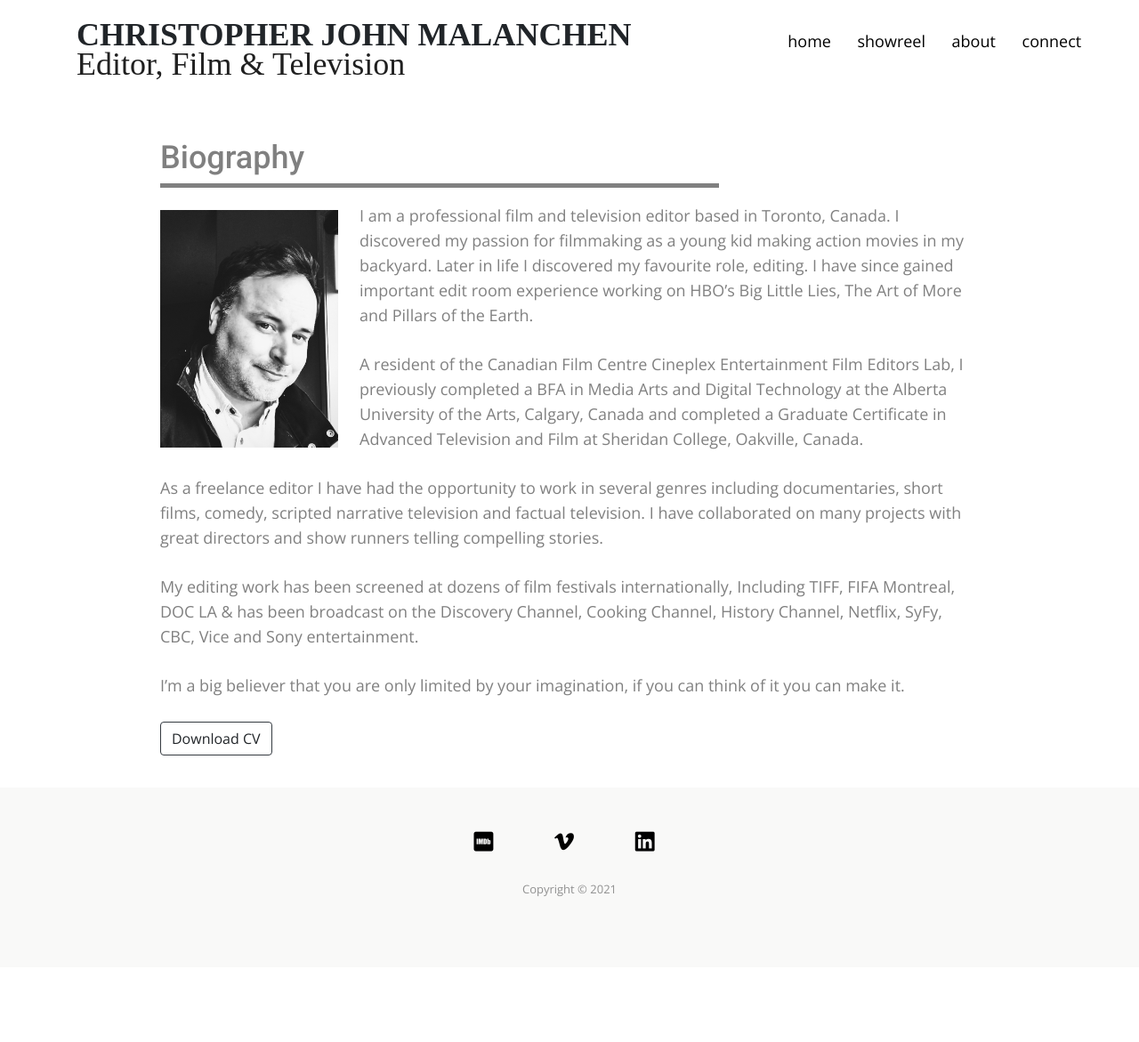
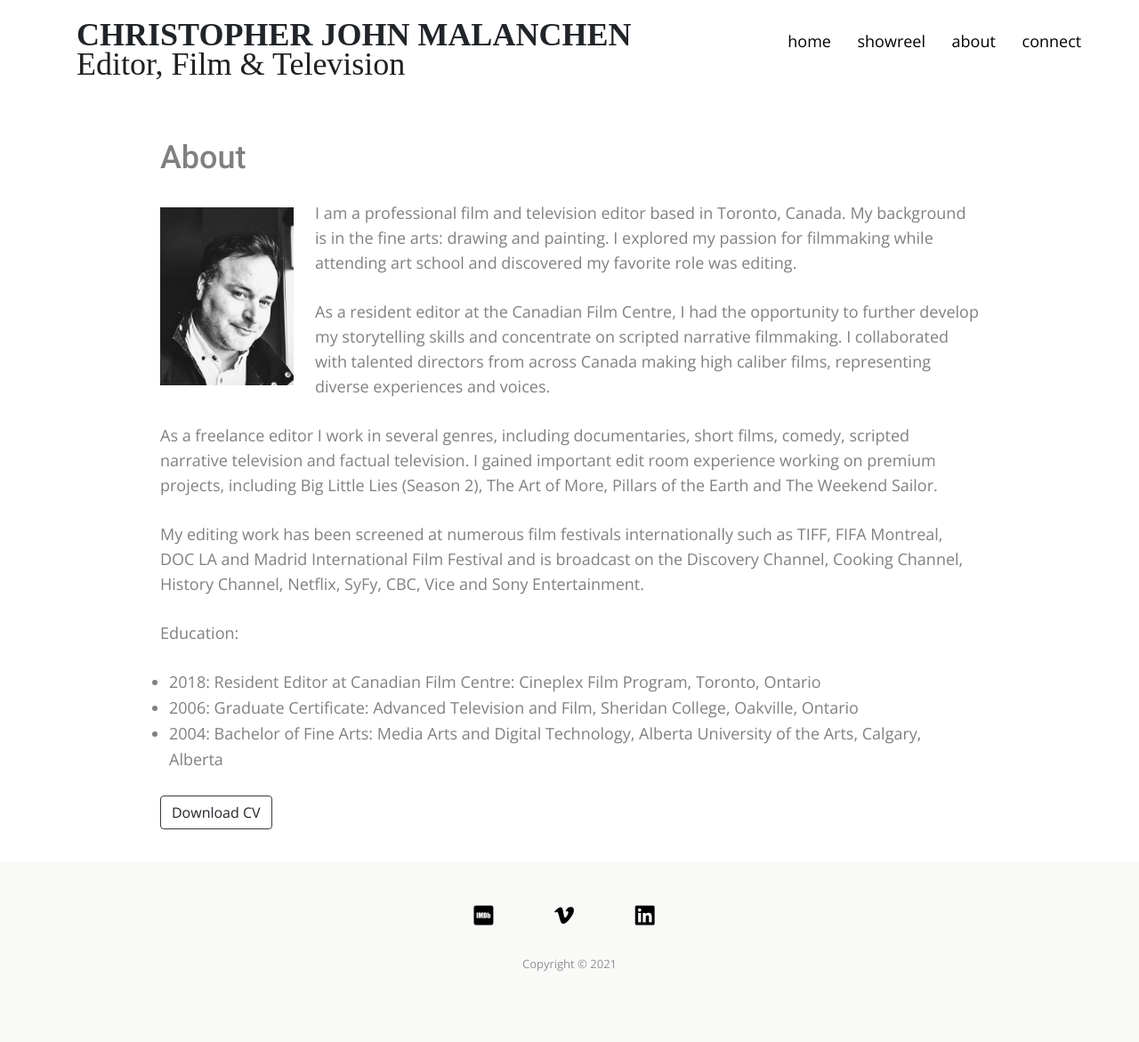
Before and after one commit to DanielCarlyle/cjfilms, a Jekyll site: the page built from bio.html, in a window 1280 px wide. Shown: the whole page at 89% size. Built offline with Jekyll 4.4.1, drawn with Linux system fonts in a browser that asks for light colours; nearby versions of some CDN libraries; some web fonts are replaced; before the commit the page ends 1087 px from its top, so only the background shows below that.

Commit message:
fixed bio page

```diff
--- a/bio.html
+++ b/bio.html
@@ -12,29 +12,30 @@ title: CJ Films - About Chris Malanchen
         <div class="row">
             <div class="col-md-10 mx-auto bio-section__main-block">
 
-                <h1 class="bio-section__heading">Biography</h1>
-                <hr>
+                <h1 class="bio-section__heading">About</h1>
+                <!--<hr> -->
                 </div>
 
            <div class="col-md-10 mx-auto bio-section__copy">
 
 
-            <img class="img-fluid flot-none float-md-left mr-4 mb-2 py-2" width="200" src="img/CJM-bio-pic.jpg"
+            <img class="img-fluid float-none float-md-left mr-4 mb-2 py-2" width="150" src="img/CJM-bio-pic.jpg"
             alt="Christopher Malanchen Profile Picture" />
 
-            <p>I am a professional film and television editor based in Toronto, Canada. I discovered my passion for filmmaking as a young kid making action movies in my backyard. Later in life I discovered my favourite role, editing. I have since gained important edit room experience working on HBO’s Big Little Lies, The Art of More and Pillars of the Earth.
-            </p>
-            <p>
-                A resident of the Canadian Film Centre Cineplex Entertainment Film Editors Lab, I previously completed a BFA in Media Arts and Digital Technology at the Alberta University of the Arts, Calgary, Canada and completed a Graduate Certificate in Advanced Television and Film at Sheridan College, Oakville, Canada.
-            </p>
-            <p>
-                As a freelance editor I have had the opportunity to work in several genres including documentaries, short films, comedy, scripted narrative television  and factual television. I have collaborated on many projects with great directors and show runners telling compelling stories.
-            </p>
+            <p>I am a professional film and television editor based in Toronto, Canada. My background is in the fine arts: drawing and painting. I explored my passion for filmmaking while attending art school and discovered my favorite role was editing. </p>
 
-            <p>
-                My editing work has been screened at dozens of film festivals internationally, Including TIFF, FIFA Montreal, DOC LA & has been broadcast on the Discovery Channel, Cooking Channel, History Channel, Netflix, SyFy, CBC, Vice and Sony entertainment.
-            </p>
-            <p>I’m a big believer that you are only limited by your imagination, if you can think of it you can make it.</p>
+            <p>As a resident editor at the Canadian Film Centre, I had the opportunity to further develop my storytelling skills and concentrate on scripted narrative filmmaking. I collaborated with talented directors from across Canada making high caliber films, representing diverse experiences and voices.</p>
+
+            <p>As a freelance editor I work in several genres, including documentaries, short films, comedy, scripted narrative television and factual television. I gained important edit room experience working on premium projects, including Big Little Lies (Season 2), The Art of More, Pillars of the Earth and The Weekend Sailor.</p>
+
+            <p>My editing work has been screened at numerous film festivals internationally such as TIFF, FIFA Montreal, DOC LA and Madrid International Film Festival and is broadcast on the Discovery Channel, Cooking Channel, History Channel, Netflix, SyFy, CBC, Vice and Sony Entertainment. </p>
+
+                <p>Education:</p>
+            <ul>
+                <li>2018: Resident Editor at Canadian Film Centre: Cineplex Film Program, Toronto, Ontario</li>
+                <li>2006: Graduate Certificate: Advanced Television and Film, Sheridan College, Oakville, Ontario</li>
+                <li>2004: Bachelor of Fine Arts: Media Arts and Digital Technology, Alberta University of the Arts, Calgary, Alberta</li>
+            </ul>
 
             <button type="button" class="btn btn-outline-dark"><a href="img/CJMALANCHEN_EditorCV_ 2020.docx" download>Download CV</a>
             </button>
--- a/css/style.css
+++ b/css/style.css
@@ -160,7 +160,9 @@ p {
 ul {
   padding: 0;
   margin: 0;
-  list-style: none;
+  list-style: disc;
+  padding-left: 10px;
+  line-height: 1.6;
 }
 a,
 a:active,
```
